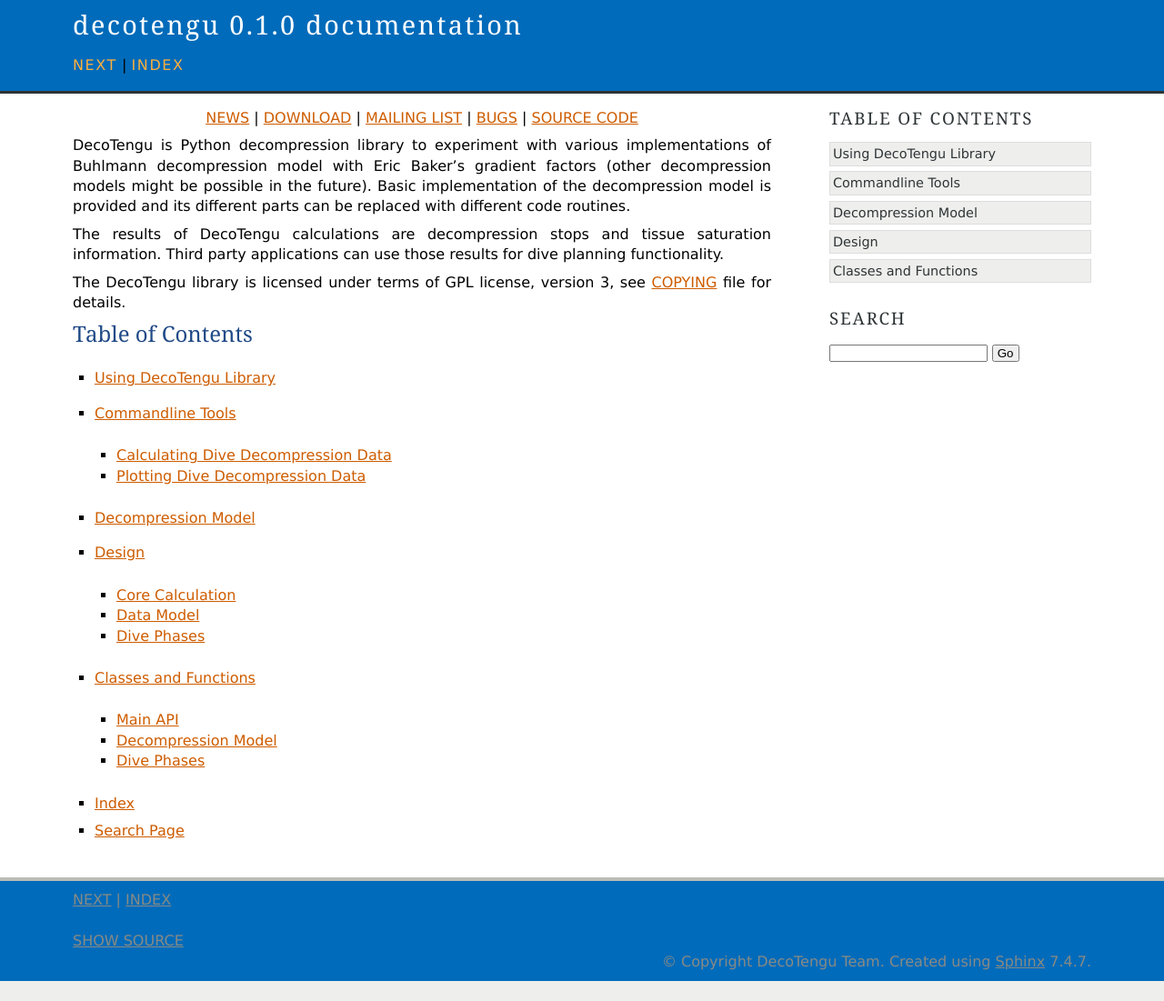
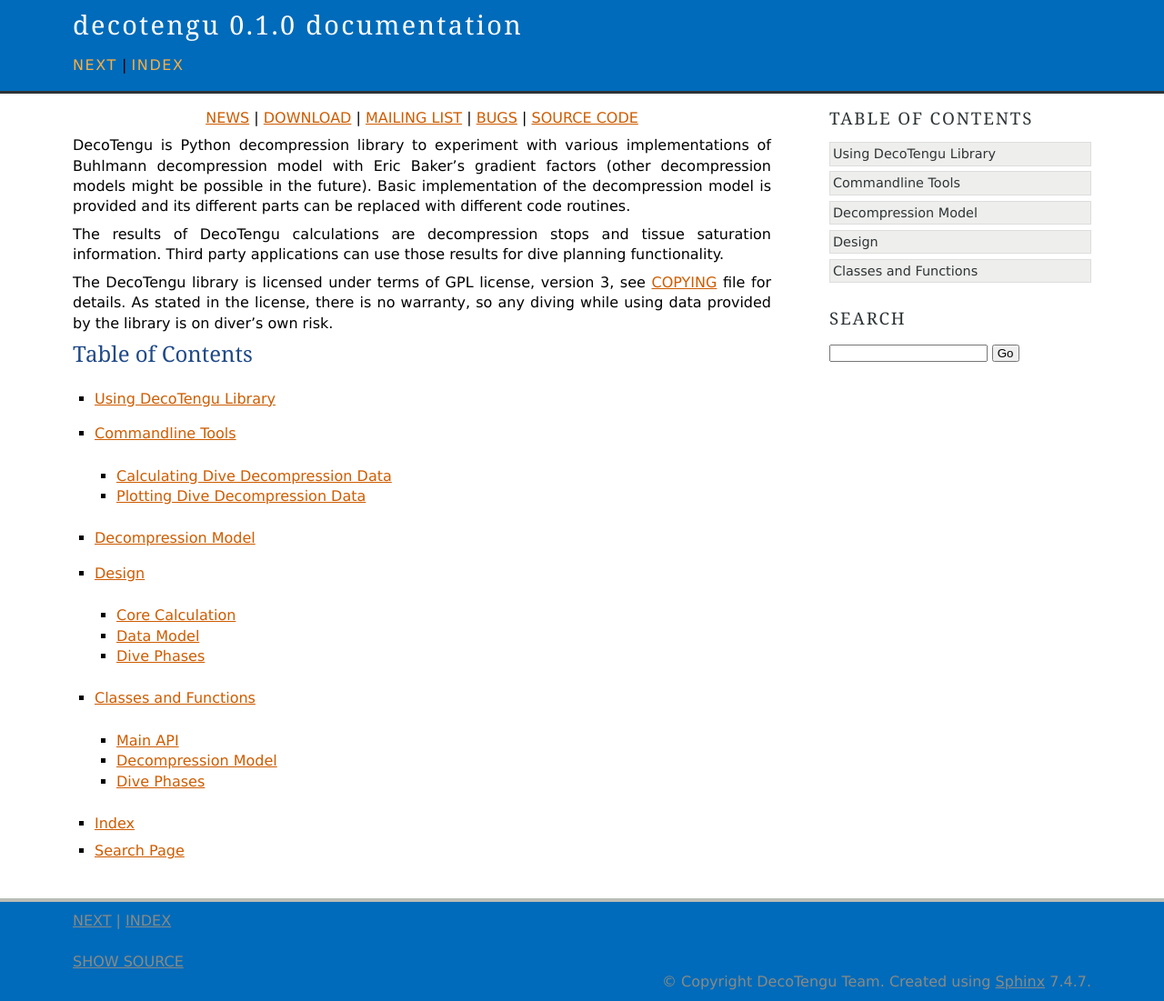
Before and after one commit to gully/decotengu, a Sphinx documentation site: the page built from doc/index.rst, in a window 1280 px wide. Shown: the whole page at 91% size. Built offline with Sphinx 7.4.7, drawn with Linux system fonts in a browser that asks for light colours; before the commit the page ends 1079 px from its top, so only the background shows below that.

Commit message:
- added no warranty statement to index page

```diff
--- a/doc/index.rst
+++ b/doc/index.rst
@@ -18,7 +18,8 @@ dive planning functionality.
 
 The DecoTengu library is licensed under terms of GPL license, version 3, see
 `COPYING <http://git.savannah.gnu.org/cgit/decotengu.git/plain/COPYING>`_
-file for details.
+file for details. As stated in the license, there is no warranty, so any
+diving while using data provided by the library is on diver's own risk.
 
 Table of Contents
 -----------------
```
